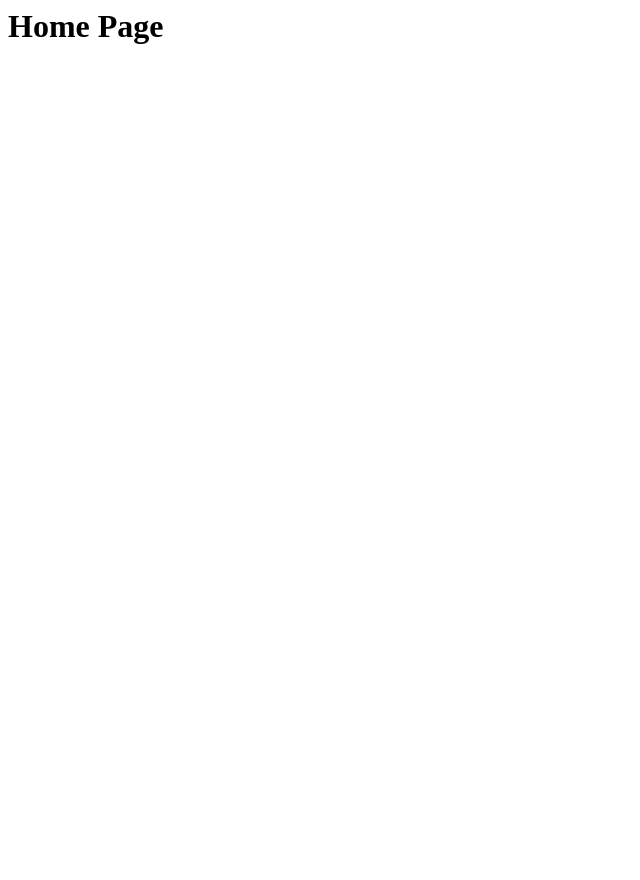
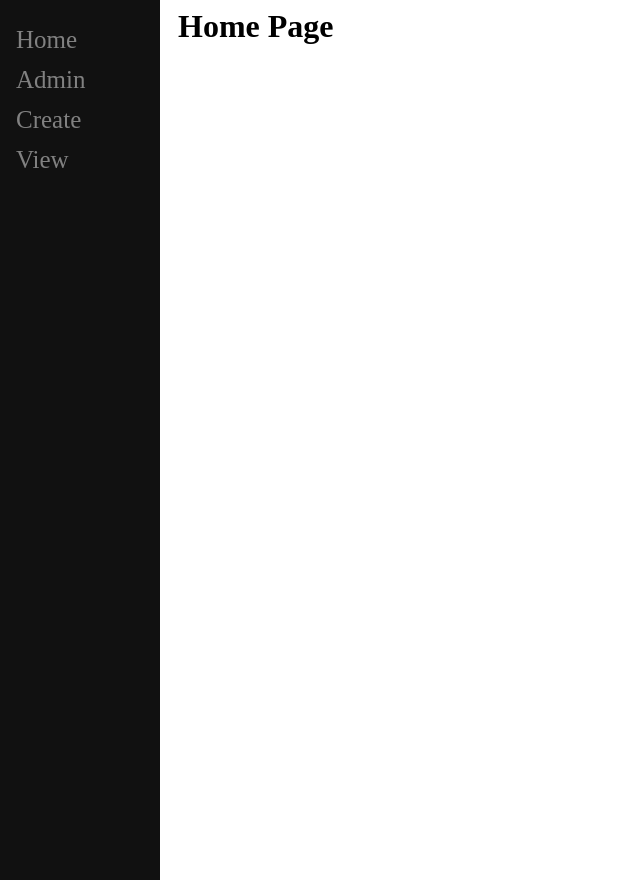
Before and after one commit to Revertionist/DjangoToDoList, a Django app: page / in a window 1280 px wide. Before the commit the part shown is almost empty. Shown: the whole page, without its empty margins (0-640 px from the left). Run offline with Django 4.2, Linux system fonts and the light colour scheme.

Commit message:
simple navbar

```diff
--- a/myapp/templates/myapp/base.html
+++ b/myapp/templates/myapp/base.html
@@ -1,11 +1,45 @@
 <html>
 
 <head>
+    <style type="text/css">
+        .sidebar {
+            height: 100%;
+            width: 160px;
+            position: fixed;
+            z-index: 1;
+            top: 0;
+            left: 0;
+            background-color: #111;
+            overflow: hidden;
+            padding-top: 20px;
+        }
+
+        .sidebar a {
+            padding:6px 8px 6px 16px;
+            text-decoration: none;
+            color: #818181;
+            display: block;
+            font-size: 25px;
+        }
+        .sidebar a:hover{
+            color:#f1f1f1;
+        }
+        .main{
+            margin-left: 160px;
+            padding: 0px 10px;
+        }
+    </style>
     <title>{% block title %}My Site{% endblock %}</title>
 </head>
 
 <body>
-    <div if="content" , name+"content">
+    <div class="sidebar">
+        <a href="/">Home</a>
+        <a href="/admin">Admin</a>
+        <a href="/create">Create</a>
+        <a href="/2">View</a>
+    </div>
+    <div if="content" , name+"content", class="main">
         {% block content %}
         {% endblock %}
     </div>
```
